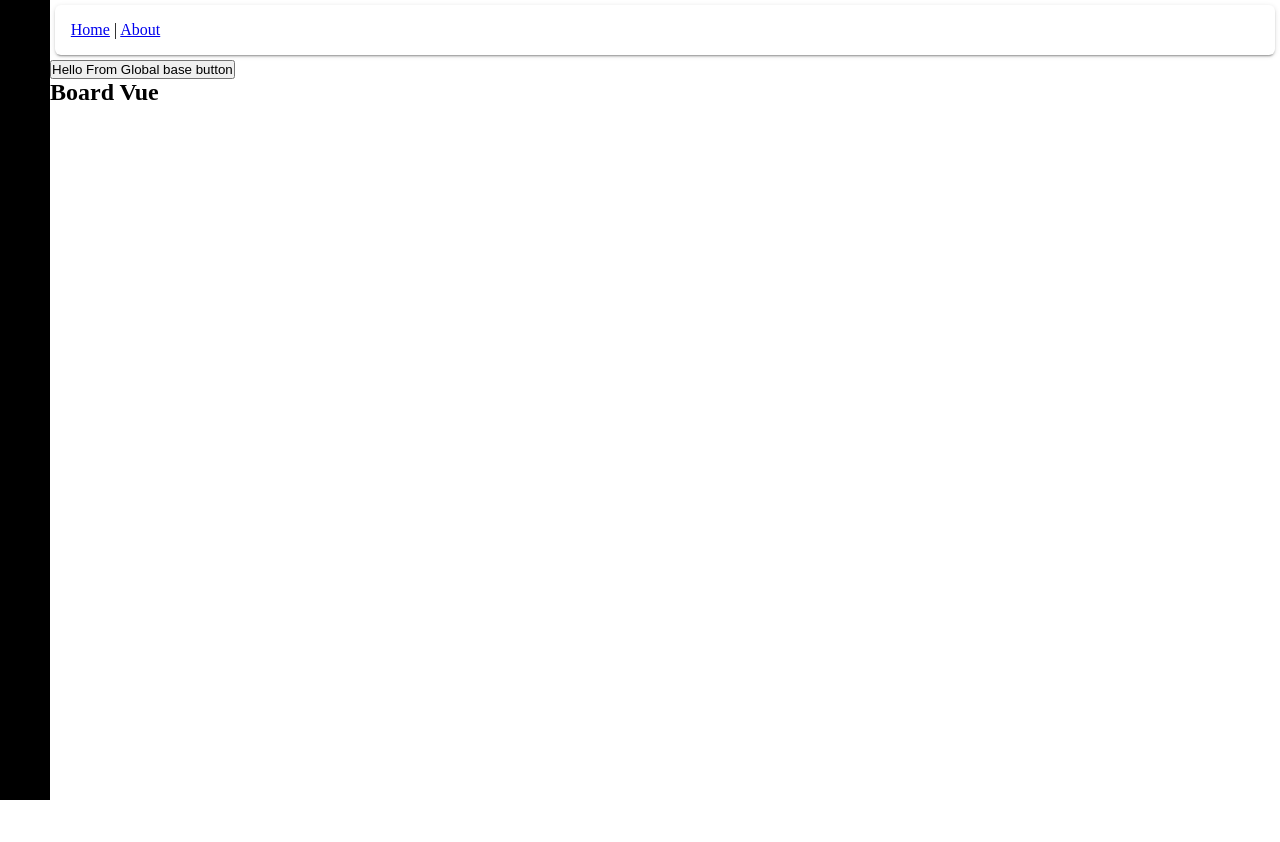
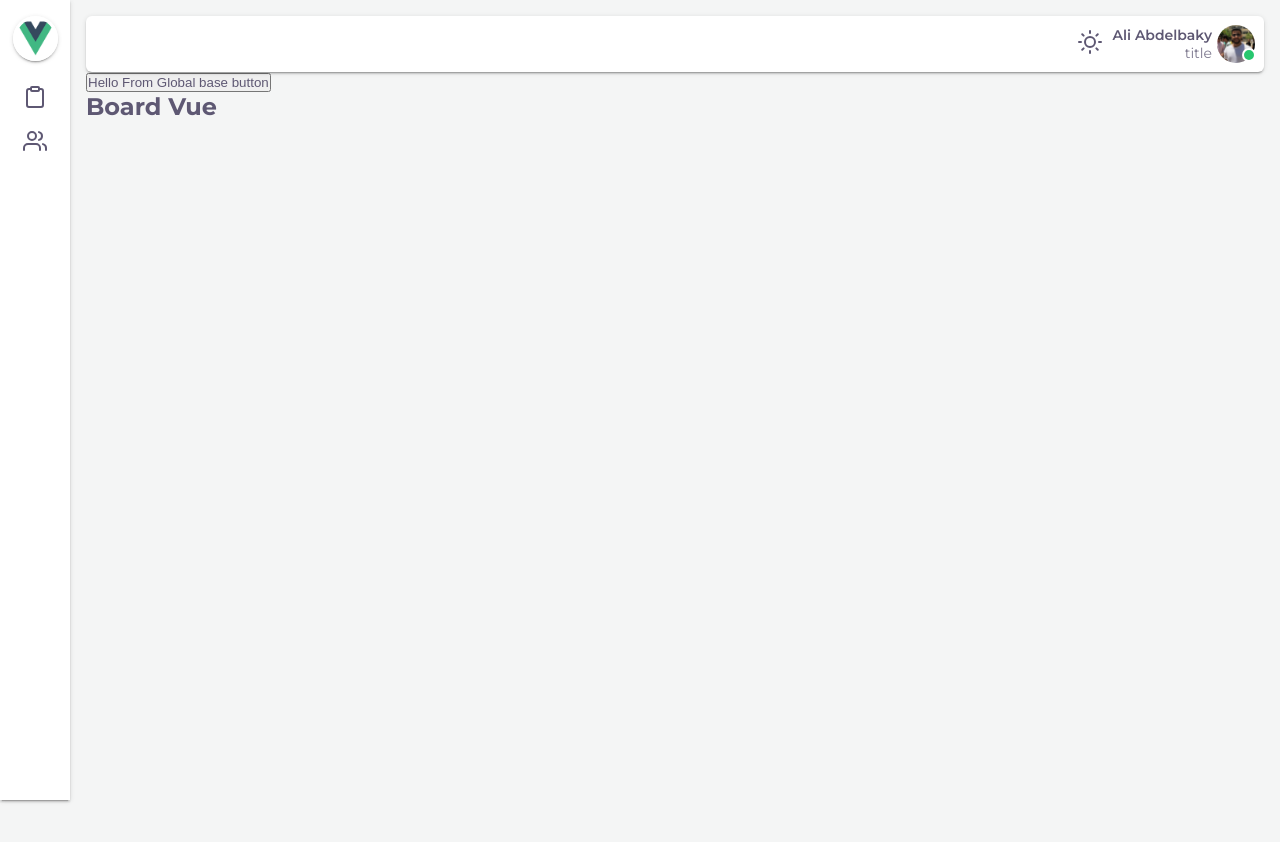
Before and after one commit to AliAbdelbaky/trello-app, a Vue app: page / in a window 1280 px wide. Shown: the top 842 px of the page. Built offline with nearby package versions, Linux system fonts and the light colour scheme.

Commit message:
implement theme-toggeler

```diff
--- a/src/App.vue
+++ b/src/App.vue
@@ -7,6 +7,9 @@ export default {
   components: {
     LayoutViewVue,
   },
+  mounted() {
+    this.$store.dispatch("ThemeModule/initTheme");
+  },
 };
 </script>
 <style lang="scss">
--- a/src/assets/sass/core/_global.sass
+++ b/src/assets/sass/core/_global.sass
@@ -2,12 +2,15 @@
   margin: 0rem
   padding: 0rem
   box-sizing: border-box
+  color: var(--sec-font-color)
 body
-  background: #fff
+  background: var(--body-bg-color)
+  font-family: 'Montserrat', sans-serif
 .wrapper
   width: calc( 100% - $sidebarWidth )
   margin-left: auto
   height: 200vh
+  padding: 1rem
 ::-webkit-scrollbar
   width: 6px
 ::-webkit-scrollbar-track
--- a/src/assets/sass/core/_vars.sass
+++ b/src/assets/sass/core/_vars.sass
@@ -1 +1,14 @@
-$sidebarWidth: 50px
+$sidebarWidth: 70px
+// color
+.light-theme
+  --main-font-color: #fff
+  --sec-font-color: #5e5873
+  --main-bg-color: #fff
+  //- body bg color
+  --body-bg-color: #F4F5F5
+.dark-theme
+  --main-font-color: #fff
+  --sec-font-color: #d0d2d6
+  --main-bg-color: #283046
+  //- body bg color
+  --body-bg-color: #161d31
--- a/src/assets/sass/layout/_sidebar.sass
+++ b/src/assets/sass/layout/_sidebar.sass
@@ -5,4 +5,33 @@
   bottom: 0
   width: $sidebarWidth
   height: 100%
-  background: #000
+  background: var(--main-bg-color)
+  padding: 1rem 0rem
+  overflow: hidden
+  @include mainBoxShadow
+  .img_container
+    width: calc( $sidebarWidth - 25px )
+    height: calc( $sidebarWidth - 25px )
+    border-radius: 50%
+    overflow: hidden
+    margin: auto
+    border: 3px solid var(--main-bg-color)
+    @include mainBoxShadow
+    img
+      width: 100%
+      height: 100%
+      object-fit: cover
+      object-position: center
+  .nav-items
+    width: 250px
+    margin-top: 1rem
+    .nav-link
+      cursor: pointer
+      a
+        padding: 0.5rem 0rem
+        display: flex
+        flex-direction: row-reverse
+        width: 100%
+        justify-content: flex-end
+        .icon-wrapper
+          margin-right: 5px
--- a/src/assets/sass/layout/_toolbar.sass
+++ b/src/assets/sass/layout/_toolbar.sass
@@ -4,12 +4,55 @@
   left: 0
   right: 0
   width: 100%
-  background: #ffffff48
-  backdrop-filter: blur(10px)
   .content
     @include mainTransition
     @include mainBoxShadow
-    background: #fff
+    background: var(--main-bg-color)
     border-radius: 6px
-    margin: 0.3rem
-    padding: 1rem
+    padding: 0.5rem
+    display: flex
+    flex-direction: row-reverse
+    justify-content: flex-start
+    gap: 10px
+    .user-info
+      display: flex
+      flex-direction: row-reverse
+      justify-content: flex-start
+      align-items: center
+      text-align: right
+      color: var(--sec-font-color)
+      font-size: 14px
+      .user-info-img-container
+        position: relative
+        height: fit-content
+        display: flex
+        img
+          border: 1px solid var(--main-bg-color)
+          width: 40px
+          height: 40px
+          object-fit: cover
+          border-radius: 50%
+        &::after
+          content: ""
+          position: absolute
+          bottom: 2px
+          right: 0
+          width: 10px
+          line-height: inherit
+          height: 10px
+          border-radius: 50%
+          border: 2px solid var(--main-bg-color)
+          background: #28c76f
+          z-index: 55
+      .user-info-desc
+        margin-right: 4px
+        .user-name
+          font-weight: 600
+          text-transform: capitalize
+        .user-title
+          opacity: 0.8
+          text-transform: lowercase
+    .theme-toggler
+      display: flex
+      align-items: center
+      cursor: pointer
--- a/src/assets/sass/main.sass
+++ b/src/assets/sass/main.sass
@@ -1,3 +1,4 @@
+@import url('https://fonts.googleapis.com/css2?family=Montserrat:ital,wght@0,100;0,200;0,300;0,400;0,500;0,600;0,700;0,800;0,900;1,100;1,200;1,300;1,400;1,500;1,600;1,700;1,800;1,900&display=swap')
 @import './core/_vars'
 @import './core/_global'
 @import './helpers/_mixins'
--- a/src/components/global/BaseIcon.vue
+++ b/src/components/global/BaseIcon.vue
@@ -1,6 +1,6 @@
 <template>
   <div class="icon-wrapper">
-    <div v-html="svg"> </div>
+    <div v-html="svg"></div>
     <slot></slot>
   </div>
 </template>
@@ -36,9 +36,10 @@ export default {
 .icon-wrapper {
   display: inline-flex;
   align-items: center;
-  color: rgba(0, 0, 0, 0.4);
+  color: var(--sec-font-color);
   font-size: 1rem;
   font-weight: 600;
+  transition: all 400ms cubic-bezier(0.25, 0.8, 0.25, 1);
 }
 .icon {
   stroke: currentColor;
--- a/src/components/layout/SidebarView.vue
+++ b/src/components/layout/SidebarView.vue
@@ -1,12 +1,40 @@
 <template lang="">
   <div class="sidebar">
-  <div class="img_container">
-    <img src="" />
-  </div>
+    <div class="img_container">
+      <img src="@/assets/logo.png" />
+    </div>
+    <ul class="nav-items">
+      <li
+        class="nav-link"
+        v-for="(item, $itemIndex) in navLinks"
+        :key="$itemIndex"
+      >
+        <router-link :to="{ name: `${item.name}` }">
+          {{ item.title }}
+          <BaseIcon width="70px" v-if="item.icon" :name="item.icon" />
+          <BaseIcon width="70px" v-else name="users" />
+        </router-link>
+      </li>
+    </ul>
   </div>
 </template>
 <script>
+import { ref } from "@vue/reactivity";
 export default {
-
-}
+  setup() {
+    const navLinks = ref([
+      {
+        name: "board",
+        title: "board",
+        icon: "clipboard",
+      },
+      {
+        name: "about",
+        title: "about",
+        icon: "",
+      },
+    ]);
+    return { navLinks };
+  },
+};
 </script>
--- a/src/components/layout/ToolbarView.vue
+++ b/src/components/layout/ToolbarView.vue
@@ -2,14 +2,33 @@
   <div class="wrapper">
     <nav class="toolbar">
       <div class="content">
-        <router-link to="/">Home</router-link> |
-        <router-link to="/about">About</router-link>
+        <div class="user-info">
+          <div class="user-info-img-container">
+            <img src="@/assets/userimg.jpg" alt="" />
+          </div>
+          <div class="user-info-desc">
+            <div class="user-name">Ali Abdelbaky</div>
+            <div class="user-title">title</div>
+          </div>
+        </div>
+        <div class="theme-toggler" @click="toggleTheme">
+          <BaseIcon name="sun" v-if="ThemeModule.lightTheme" />
+          <BaseIcon name="moon" v-else />
+        </div>
       </div>
     </nav>
     <router-view></router-view>
   </div>
 </template>
 <script>
-export default {};
+import { mapState } from "vuex";
+export default {
+  computed: mapState(["ThemeModule"]),
+  methods: {
+    toggleTheme() {
+      this.$store.dispatch('ThemeModule/toggleTheme')
+    },
+  },
+};
 </script>
 <style></style>
--- /dev/null
+++ b/src/store/modules/theme.js
@@ -0,0 +1,51 @@
+export const namespaced = true
+
+
+export const state = {
+  lightTheme: true
+}
+export const mutations = {
+  SET_THEME(state, payload) {
+    let bodyDiv = document.querySelector("body");
+    state.lightTheme = payload
+    if (payload) {
+      bodyDiv.classList.add("light-theme");
+      bodyDiv.classList.remove("dark-theme");
+      localStorage.setItem("theme", "currentTheme");
+    } else {
+      bodyDiv.classList.add("dark-theme");
+      bodyDiv.classList.remove("light-theme");
+      localStorage.setItem("theme", "dark-theme");
+    }
+  },
+  TOGGLE_THEME(state) {
+    let bodyDiv = document.querySelector("body");
+    state.lightTheme = !state.lightTheme
+    if (state.lightTheme) {
+      bodyDiv.classList.add("light-theme");
+      bodyDiv.classList.remove("dark-theme");
+      localStorage.setItem("theme", "light-theme");
+    } else {
+      bodyDiv.classList.remove("light-theme");
+      bodyDiv.classList.add("dark-theme");
+      localStorage.setItem("theme", "dark-theme");
+    }
+  }
+}
+export const actions = {
+  initTheme({
+    commit
+  }) {
+    let currentTheme = localStorage.getItem("theme") || "light-theme";
+    if (currentTheme == "light-theme") {
+      commit('SET_THEME', true)
+    } else {
+      commit('SET_THEME', false)
+    }
+  },
+  toggleTheme({
+    commit
+  }) {
+    commit('TOGGLE_THEME')
+  }
+}
```
Also changed, not shown: src/store/index.js (+9 -3 lines), src/assets/userimg.jpg (added).
